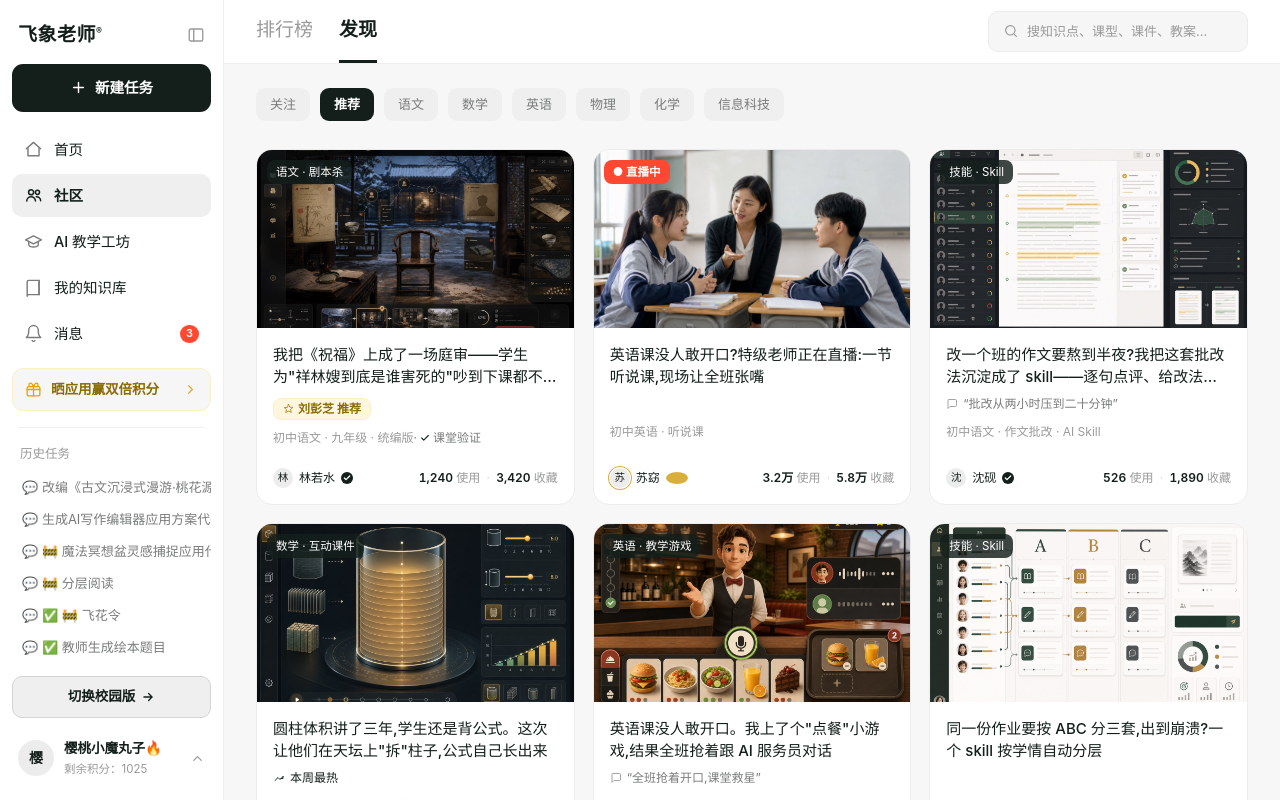
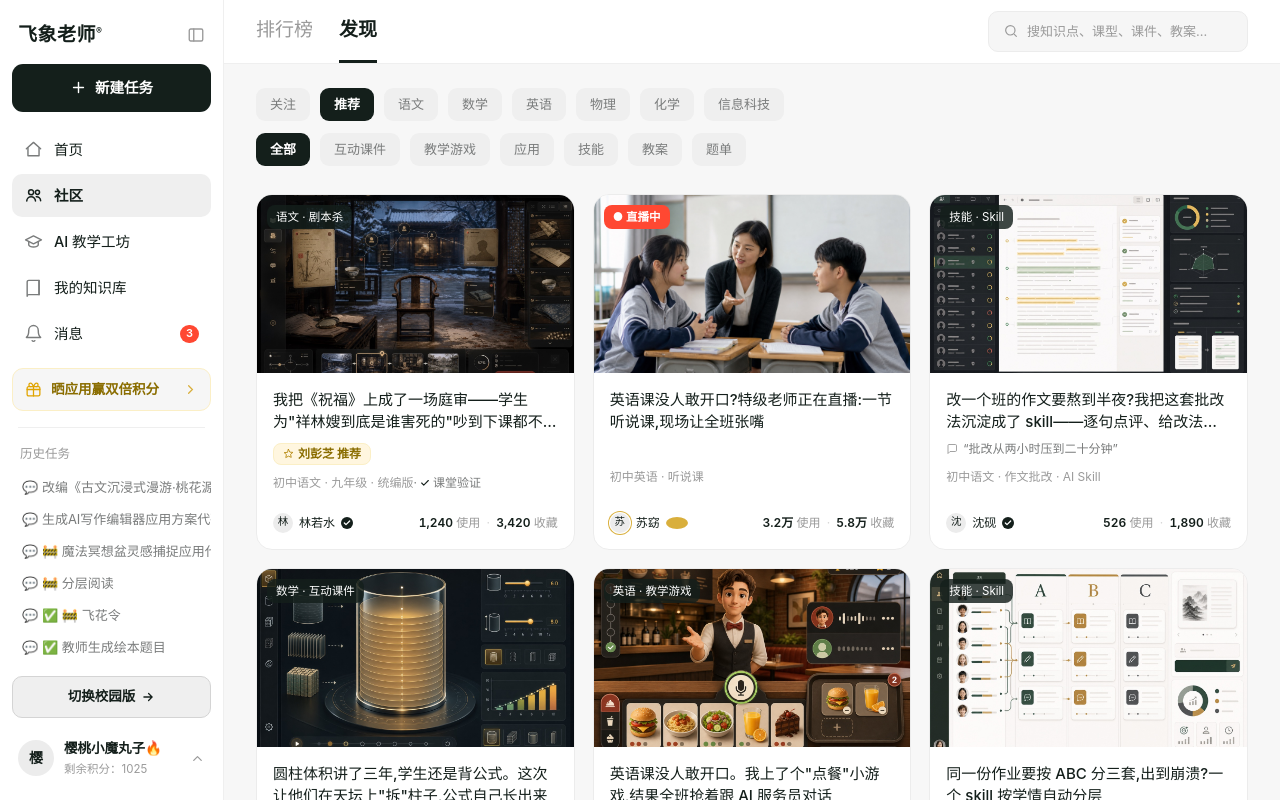
Before and after one commit to djxky/fx-community, a Vue app: page / in a window 1280 px wide. Both pictures are taken after a click on the element "社区". Built offline with nearby package versions, Linux system fonts and the light colour scheme.

Commit message:
飞象社区原型 优化发现页筛选布局

```diff
--- a/src/views/DiscoverView.vue
+++ b/src/views/DiscoverView.vue
@@ -15,7 +15,17 @@ const FILTER_CHIPS = [
   { key: '化学', label: '化学' },
   { key: '信息科技', label: '信息科技' },
 ]
+const TYPE_CHIPS = [
+  { key: 'all', label: '全部' },
+  { key: '互动课件', label: '互动课件' },
+  { key: '教学游戏', label: '教学游戏' },
+  { key: '应用', label: '应用' },
+  { key: '技能', label: '技能' },
+  { key: '教案', label: '教案' },
+  { key: '题单', label: '题单' },
+]
 const activeFilter = ref('recommend')
+const activeType = ref('all')
 
 const FOLLOW_POSTS = FEED.map((item) => {
   const resource = item.resource
@@ -36,9 +46,14 @@ const FOLLOW_POSTS = FEED.map((item) => {
 })
 
 const visiblePosts = computed(() => {
-  if (activeFilter.value === 'follow') return FOLLOW_POSTS
-  if (activeFilter.value === 'recommend') return POSTS
-  return POSTS.filter((post) => `${post.badge} ${post.meta}`.includes(activeFilter.value))
+  let posts = POSTS
+  if (activeFilter.value === 'follow') posts = FOLLOW_POSTS
+  else if (activeFilter.value !== 'recommend') {
+    posts = POSTS.filter((post) => `${post.badge} ${post.meta}`.includes(activeFilter.value))
+  }
+
+  if (activeType.value === 'all') return posts
+  return posts.filter((post) => `${post.badge} ${post.meta}`.includes(activeType.value))
 })
 </script>
 
@@ -65,10 +80,17 @@ const visiblePosts = computed(() => {
 
         <!-- 发现 -->
         <div id="disc-body" class="discover-body">
-          <div class="filter-group discover-filter" aria-label="发现分类">
-            <button v-for="chip in FILTER_CHIPS" :key="chip.key" class="tchip2" :class="{ on: activeFilter === chip.key }" type="button" @click="activeFilter = chip.key">
-              {{ chip.label }}
-            </button>
+          <div class="discover-filters">
+            <div class="filter-group" aria-label="来源与学科筛选">
+              <button v-for="chip in FILTER_CHIPS" :key="chip.key" class="tchip2" :class="{ on: activeFilter === chip.key }" type="button" @click="activeFilter = chip.key">
+                {{ chip.label }}
+              </button>
+            </div>
+            <div class="filter-group" aria-label="资源类型筛选">
+              <button v-for="chip in TYPE_CHIPS" :key="chip.key" class="tchip2" :class="{ on: activeType === chip.key }" type="button" @click="activeType = chip.key">
+                {{ chip.label }}
+              </button>
+            </div>
           </div>
 
           <div class="flow">
@@ -90,7 +112,7 @@ const visiblePosts = computed(() => {
 
 .discover-body { padding:24px 32px 48px; }
 .filter-group { display:flex; align-items:center; gap:10px; flex-wrap:wrap; }
-.discover-filter { margin-bottom:28px; }
+.discover-filters { display:flex; flex-direction:column; gap:12px; margin-bottom:28px; }
 .tchip2 { border:none; }
 .empty-state { padding:56px 0; color:#9A9A9A; font-size:13px; text-align:center; }
 
```
Also changed, not shown: 1 other file (tests, documents, lock files or other folders).
